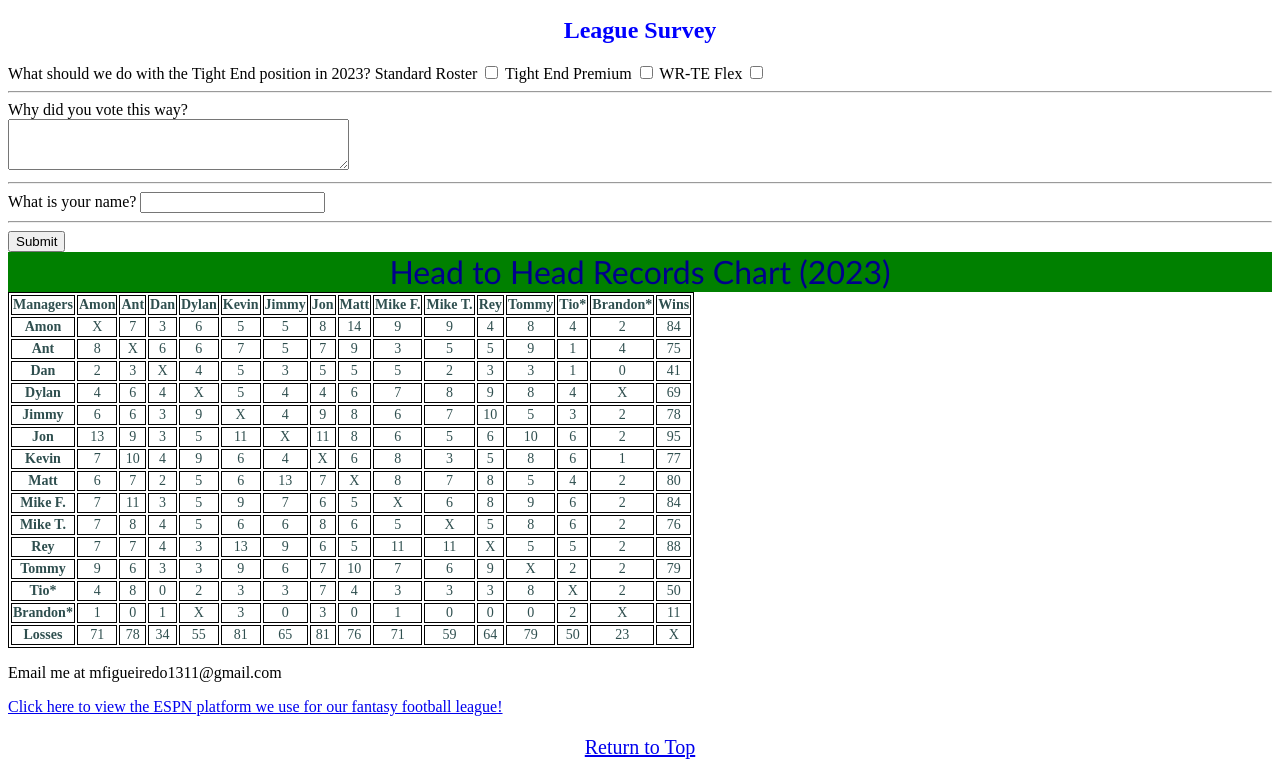
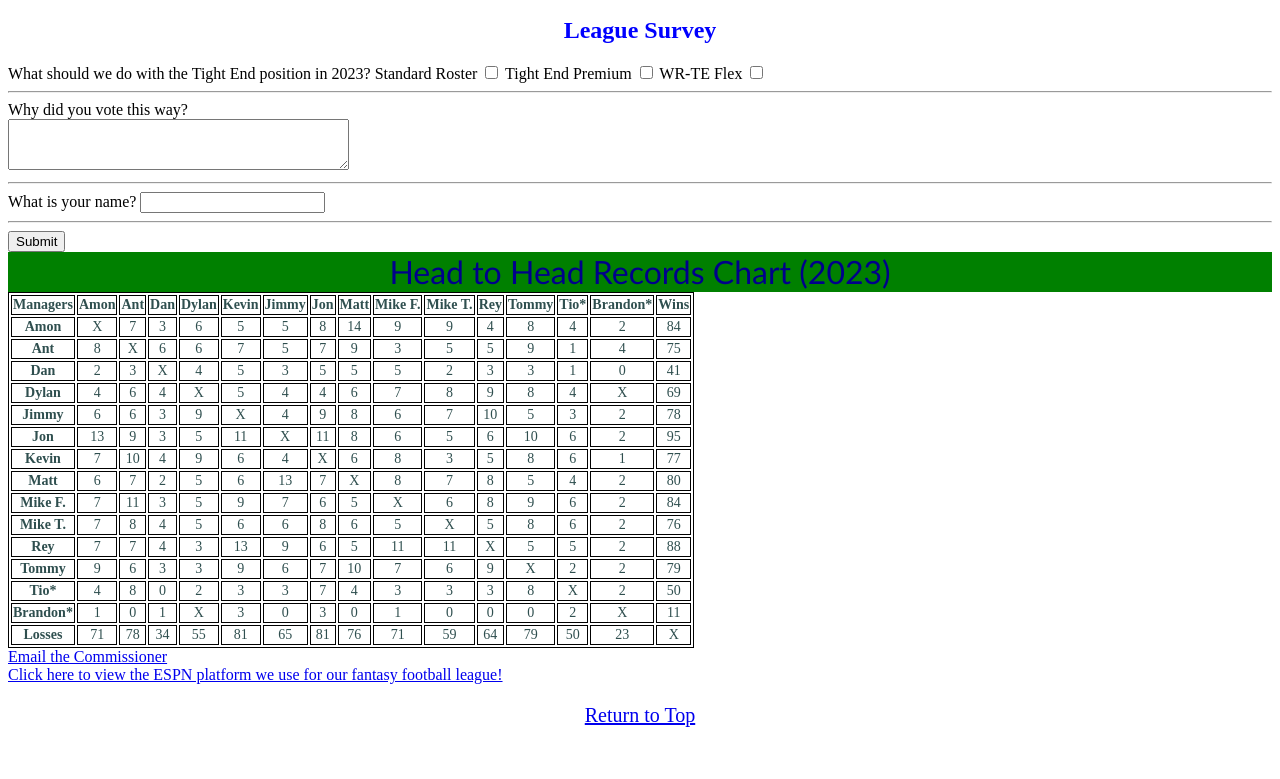
Before and after one commit to mfigueiredo1311/League-of-Swell-Fellas, a plain HTML site: page pages/index.html in a window 1280 px wide. Shown: the part 780-1559 px from the top of the page. After the commit the page ends 1527 px from the top, so only its background shows below. Drawn offline with Linux system fonts and the light colour scheme; files that its build step writes are made by us from their sources.

Commit message:
Added email link.

```diff
--- a/pages/index.html
+++ b/pages/index.html
@@ -378,7 +378,7 @@
   </table>
 
   <footer>
-    <p>Email me at mfigueiredo1311@gmail.com</p>
+    <a href="mailto:mfigueiredo1311@gmail.com">Email the Commissioner</a>
   </footer>
 
   <a href="https://www.espn.com/fantasy/" class="link" target="_blank">Click here to view the ESPN platform we use for our fantasy football league!</a>
```
